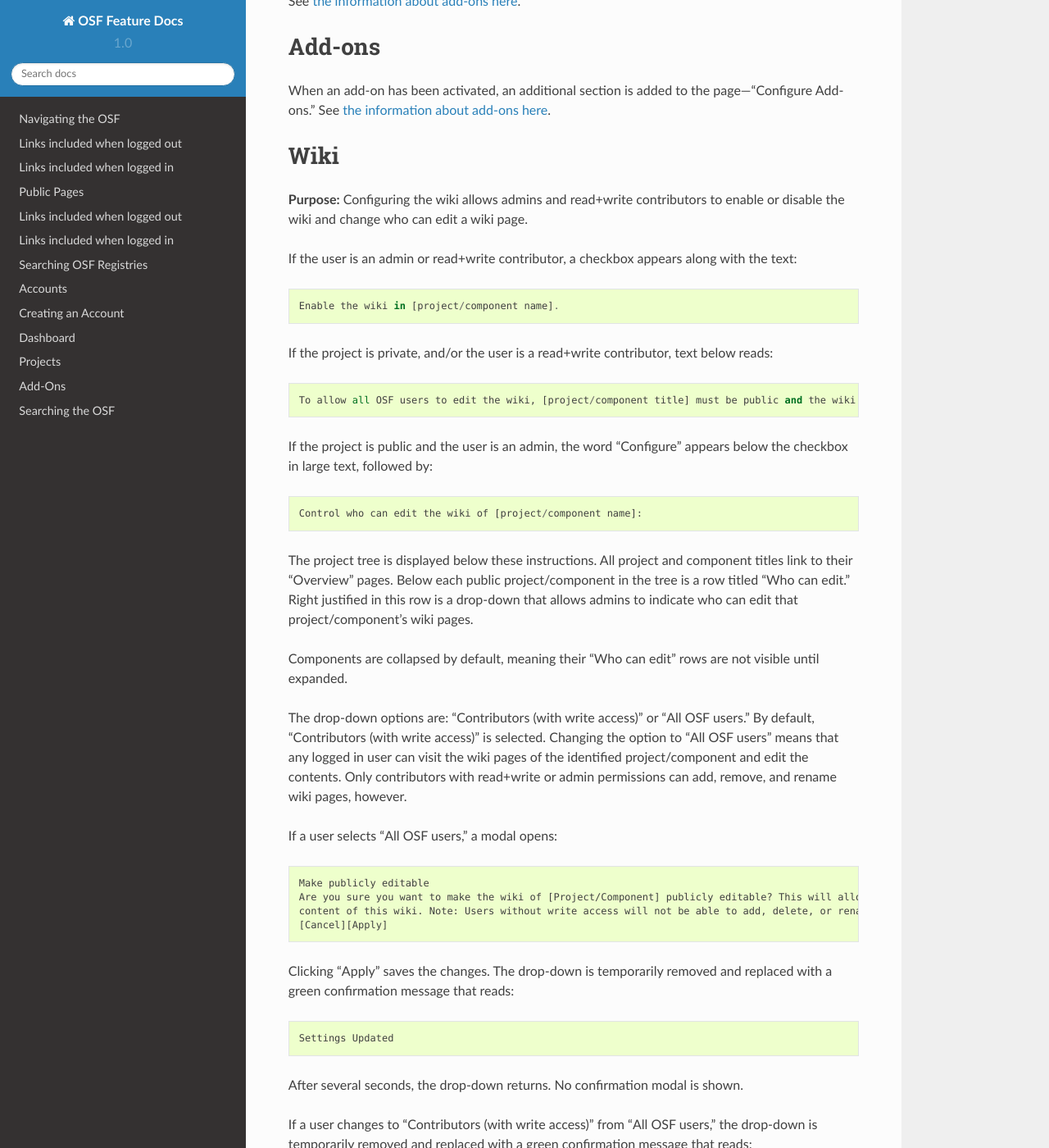
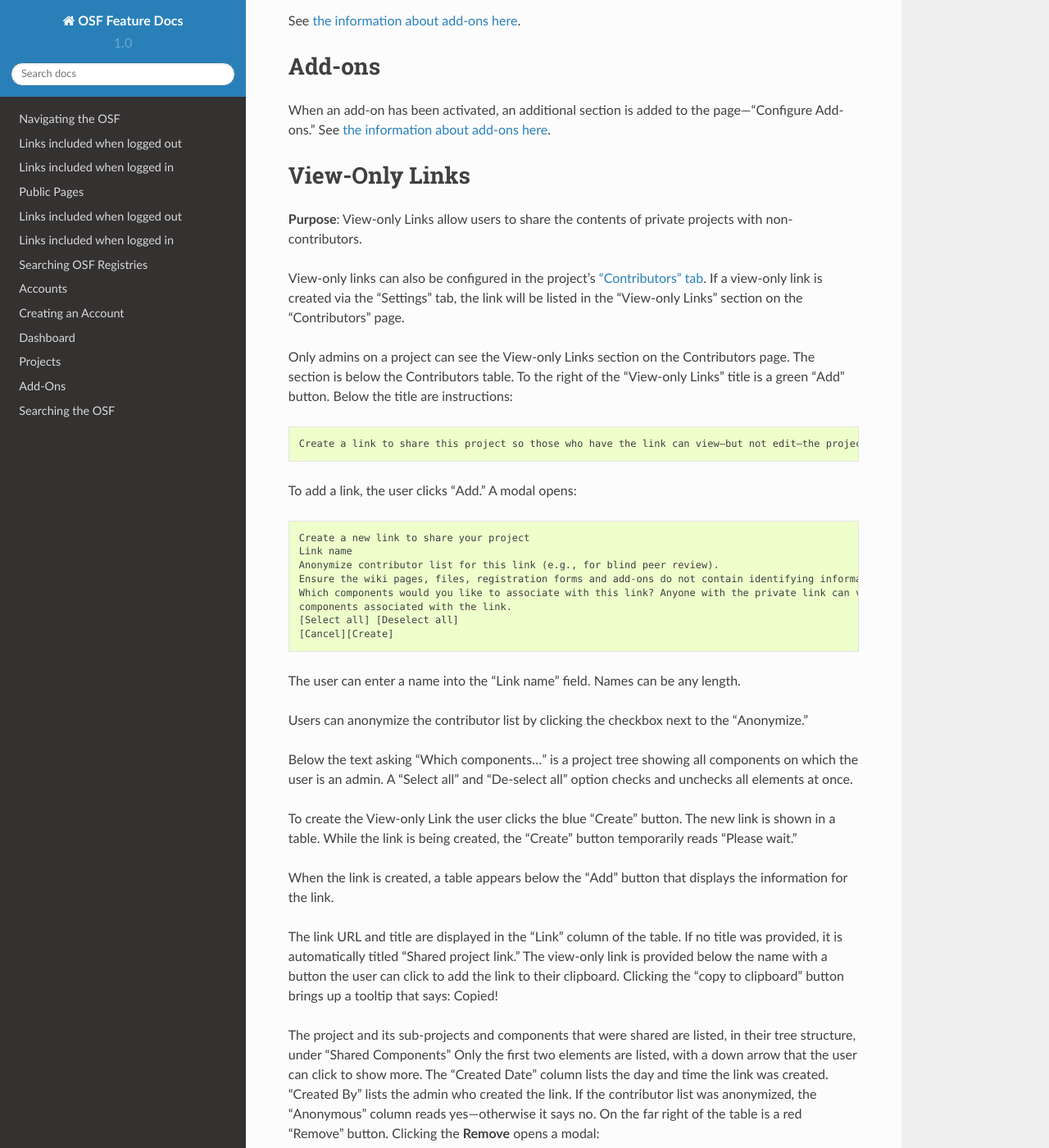
Before and after one commit to CenterForOpenScience/OSFDocs, a Sphinx documentation site: the page built from docs/projects/settings.rst, in a window 1280 px wide and 1400 px high, scrolled down 3157 px. Shown: the whole window at 82% size. Built offline with Sphinx 7.4.7 and the Read the Docs theme 2.0.0, drawn with Linux system fonts in a browser that asks for light colours; some of the changed text lies outside the part shown.

Commit message:
updated with view-only links

```diff
--- a/docs/projects/settings.rst
+++ b/docs/projects/settings.rst
@@ -2,7 +2,7 @@
 
 The project settings page shows different options for contributors with different permissions.
 
-If the user is an admin or a read+write contributor on the project, there are five sections on the "Settings" page that they can configure: "Project/Component," "Select Add-ons," "Configure Add-ons" (only shows if add-ons are connected),"Wiki," "Commenting," and "Email Notifications."
+If the user is an admin or a read+write contributor on the project, there are five sections on the "Settings" page that they can configure: "Project/Component," "Select Add-ons," "View-Only Links," "Configure Add-ons" (only shows if add-ons are connected),"Wiki," "Commenting," "Email Notifications," and "Redirect Link."
 The "Settings" page has a sidebar that the user can use to navigate through the sections of the page.
 
 Additional sections are shown if the project is public or if add-ons are configured.
@@ -105,6 +105,68 @@
 Add-ons
 ------------
 When an add-on has been activated, an additional section is added to the page—"Configure Add-ons." See :ref:`the information about add-ons here <add-ons>`.
+
+View-Only Links
+---------------
+**Purpose**: View-only Links allow users to share the contents of private projects with non-contributors.
+
+View-only links can also be configured in the project's :ref:`"Contributors" tab <contributors>`. If a view-only link is created via the "Settings" tab, the link will be listed in the "View-only Links" section on the "Contributors" page.
+
+Only admins on a project can see the View-only Links section on the Contributors page. The section is below the Contributors table.
+To the right of the "View-only Links" title is a green "Add" button. Below the title are instructions::
+
+    Create a link to share this project so those who have the link can view—but not edit—the project.
+
+To add a link, the user clicks "Add." A modal opens::
+
+    Create a new link to share your project
+    Link name
+    Anonymize contributor list for this link (e.g., for blind peer review).
+    Ensure the wiki pages, files, registration forms and add-ons do not contain identifying information.
+    Which components would you like to associate with this link? Anyone with the private link can view—but not edit—the
+    components associated with the link.
+    [Select all] [Deselect all]
+    [Cancel][Create]
+
+The user can enter a name into the "Link name" field. Names can be any length.
+
+Users can anonymize the contributor list by clicking the checkbox next to the "Anonymize."
+
+Below the text asking "Which components..." is a project tree showing all components on which the user is an admin.
+A "Select all" and "De-select all" option checks and unchecks all elements at once.
+
+To create the View-only Link the user clicks the blue "Create" button. The new link is shown in a table. While the link is being created, the "Create" button temporarily reads "Please wait."
+
+When the link is created, a table appears below the "Add" button that displays the information for the link.
+
+The link URL and title are displayed in the "Link" column of the table. If no title was provided, it is automatically titled "Shared
+project link." The view-only link is provided below the name with a button the user can click to add the link to their clipboard. Clicking the "copy to clipboard" button brings up a tooltip that says: Copied!
+
+The project and its sub-projects and components that were shared are listed, in their tree structure, under
+"Shared Components" Only the first two elements are listed, with a down arrow that the user can click to show more. The "Created Date" column lists the day and time
+the link was created. "Created By" lists the admin who created the link. If the contributor list was anonymized, the "Anonymous"
+column reads yes—otherwise it says no. On the far right of the table is a red "Remove" button. Clicking the **Remove** opens a modal::
+
+    Remove view-only link?
+
+    Are you sure you want to remove this view-only link?
+
+    [Cancel][Remove]
+
+Removing the link makes the link inactive and removes it from the table.
+
+Users can share the URL for a view only link with anyone. Anyone with the link can visit the page to see the project's contents—
+even if it is private and even if they do not have an OSF account. When a visitor follows a View-only Link there is a blue, non-dismissable
+alert at the top of the page::
+
+    This project is being viewed through a private, view-only link. Anyone with the link can view this project. Keep the link safe.
+
+If the link was anonymous, the contributors list reads "Anonymous Contributors" instead of providing the names of the contributors. Activity
+logs replace usernames with "A user." "Forks" and "Registrations" tabs are not shared via anonymized view-only links because contributors' names may be listed on these projects. Manually navigating to the Forks or Registrations page using an anonymized view-only link returns "Forbidden" error.
+
+"Forks" and "Registrations" are shared in non-anonymized view-only links.
+
+The Commenting panel is not available with a view-only link.
 
 Wiki
 ------------
```
Also changed, not shown: other parts of docs/projects/settings.rst (+1 -1 lines).
